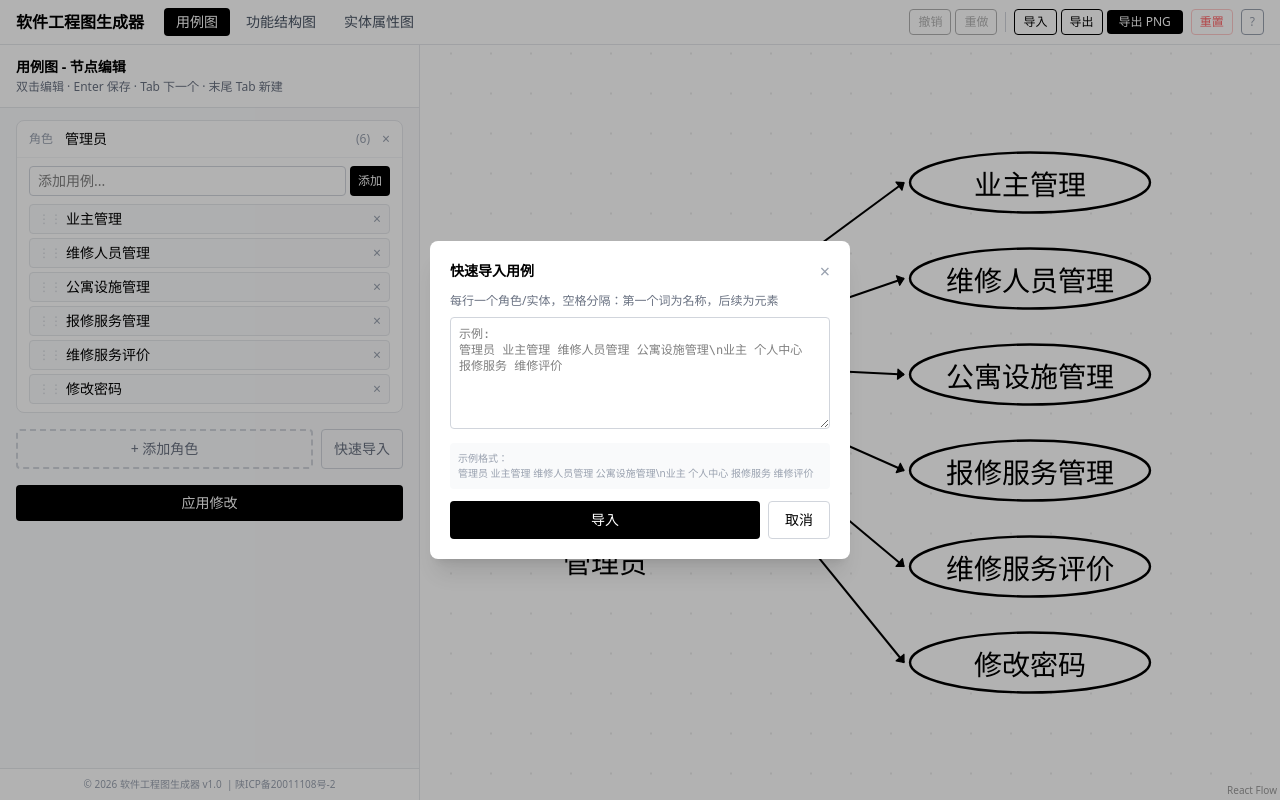
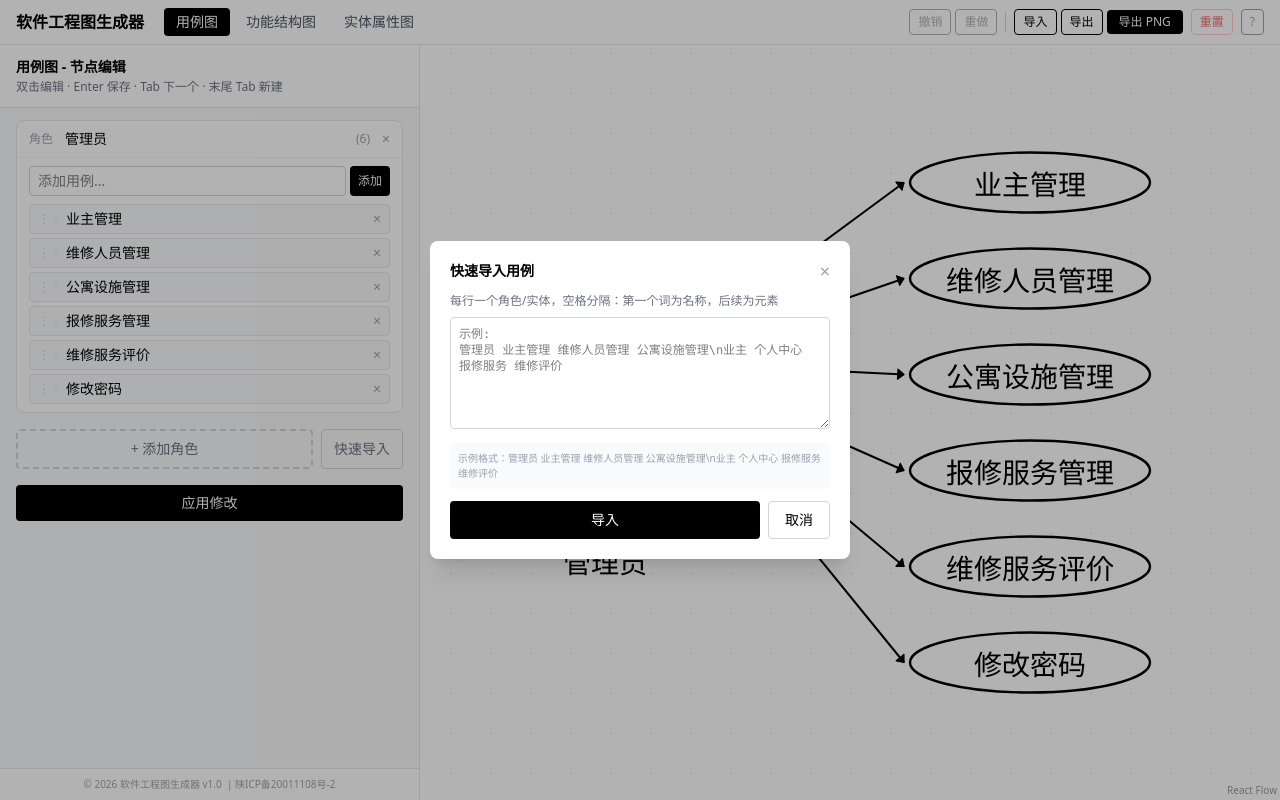
Before and after one commit to AmaTsumeAkira/se-diagram-generator, a React (Vite) app: page / in a window 1280 px wide. Both pictures are taken after a click on the button "快速导入". Built offline with nearby package versions, Linux system fonts and the light colour scheme.

Commit message:
fix: 快速导入示例使用真实br标签渲染换行

```diff
--- a/src/components/panels/NodeEditor.tsx
+++ b/src/components/panels/NodeEditor.tsx
@@ -541,7 +541,7 @@ function QuickImport({ title, example, onClose, onImport }: {
           placeholder={`示例:\n${example}`} value={text}
           onChange={(e) => setText(e.target.value)} />
         <div className="text-[10px] text-gray-400 mb-3 bg-gray-50 rounded p-2">
-          示例格式：<br/>{example.split('\n').join('<br/>')}
+          示例格式：{example.split('\n').map((line, i) => <span key={i}>{i > 0 && <br />}{line}</span>)}
         </div>
         <div className="flex gap-2">
           <button onClick={handleImport} className="flex-1 py-2 bg-black text-white text-sm font-medium rounded hover:bg-gray-800">导入</button>
```
